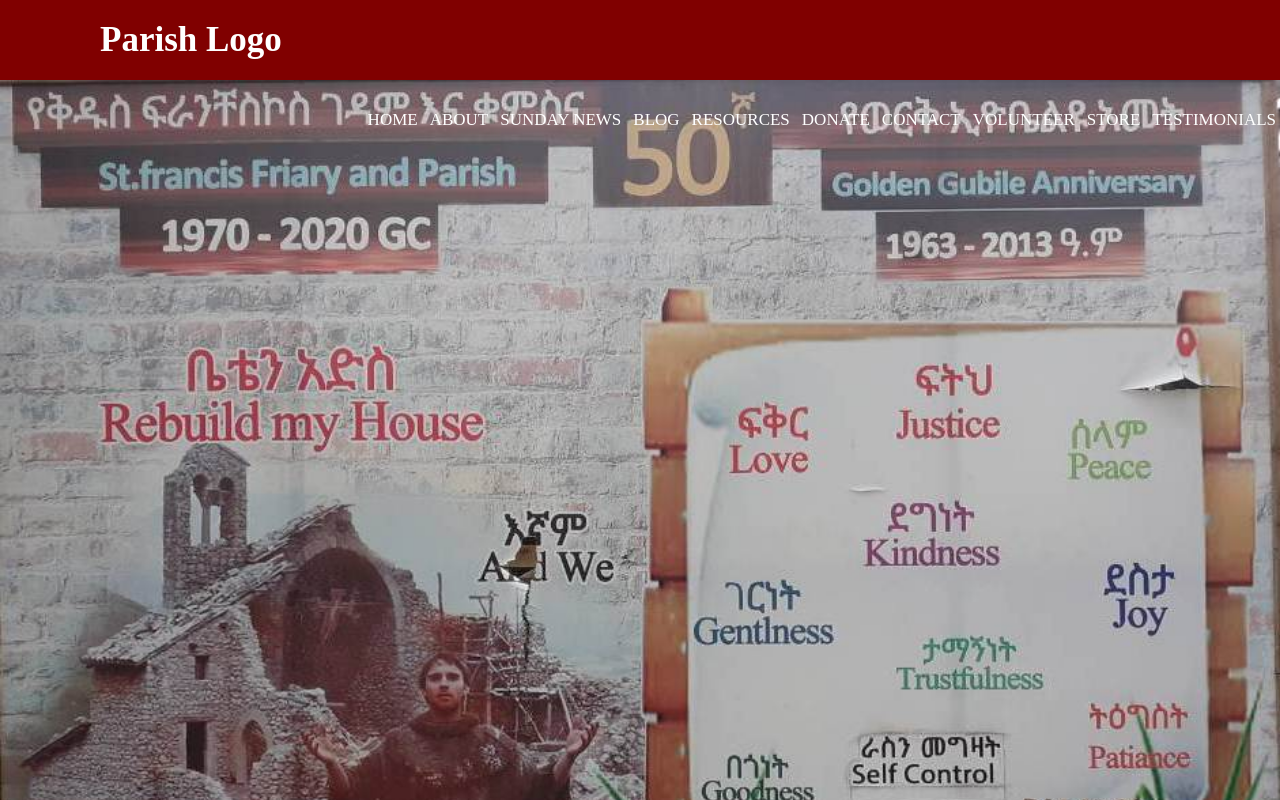
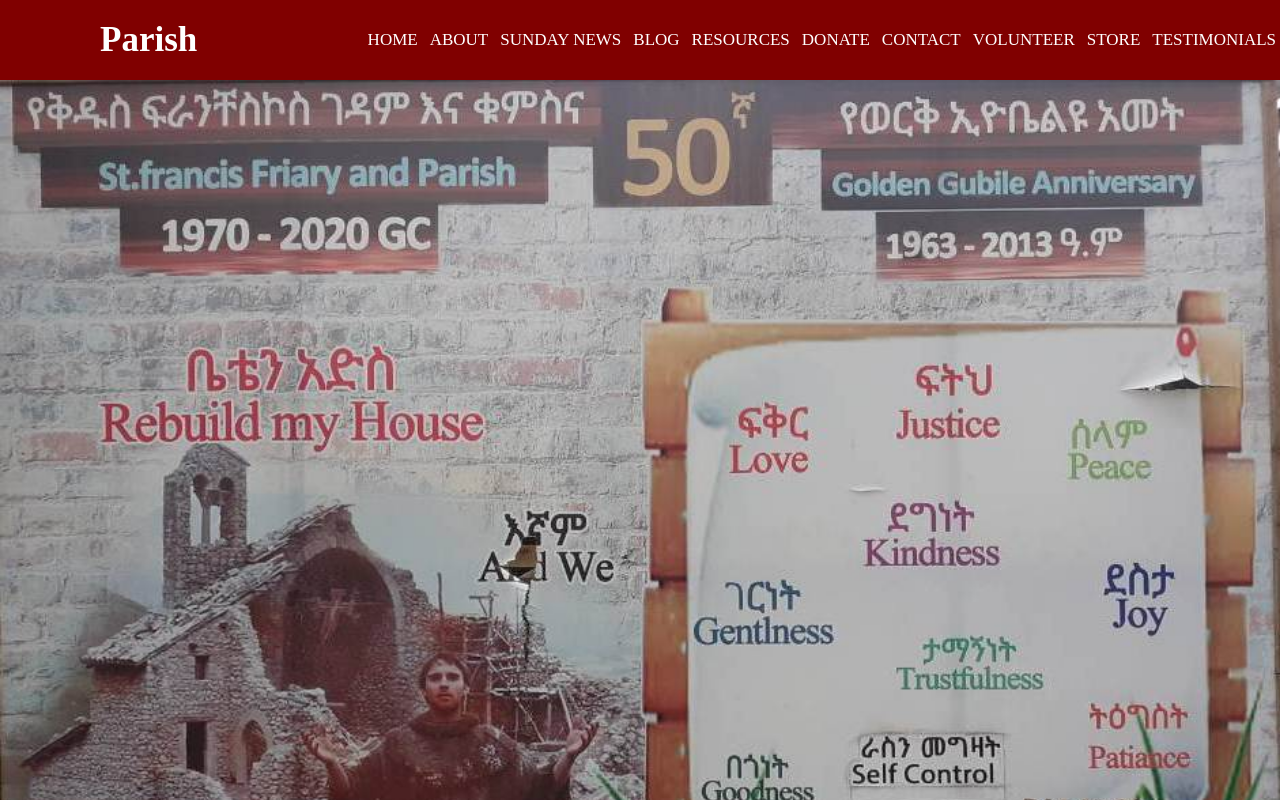
Before and after one commit to henybeza/Parish-Project, a plain HTML site: page index.html in a window 1280 px wide. Drawn offline with Linux system fonts and the light colour scheme; files whose address does not match are found by name.

Commit message:
Third commit

```diff
--- a/index.html
+++ b/index.html
@@ -22,7 +22,7 @@
 
 
       <label class="logo">
-Parish Logo
+Parish
         </label>
 
           <ul>
```
